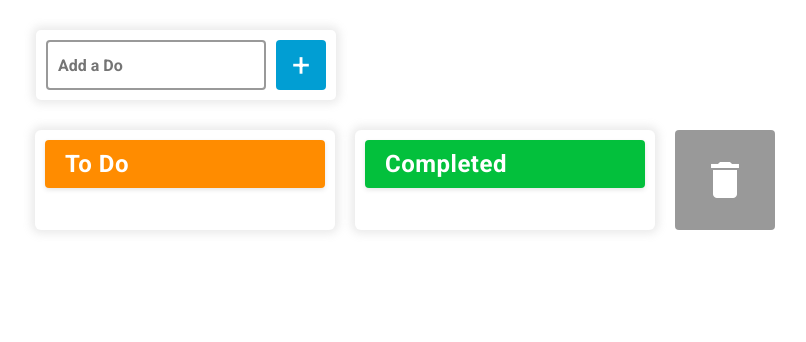
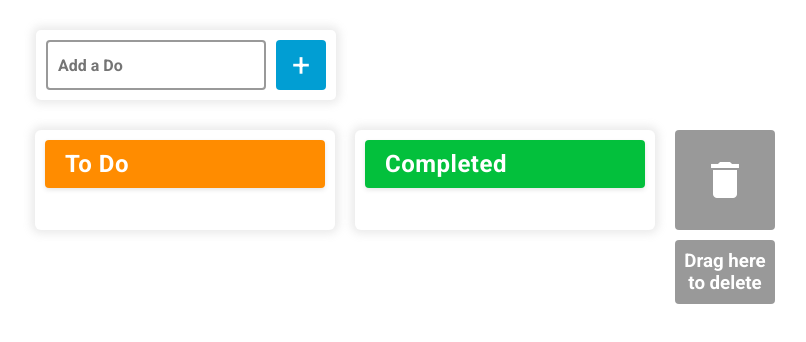
Before and after one commit to Mariraj-Krishnan/Draggable-To-Do, a plain HTML site: page index.html in a window 1280 px wide. Shown: the whole page, without its empty margins (235-1041 px from the left). Drawn offline with Linux system fonts and the light colour scheme.

Commit message:
Add files via upload

```diff
--- a/index.html
+++ b/index.html
@@ -1,17 +1,16 @@
 <!DOCTYPE html>
 <html lang="en">
+
 <head>
   <meta charset="UTF-8" />
   <meta http-equiv="X-UA-Compatible" content="IE=edge" />
   <meta name="viewport" content="width=device-width, initial-scale=1.0" />
   <title>To Do</title>
   <script src="script.js" defer></script>
-    <link
-      href="https://fonts.googleapis.com/icon?family=Material+Icons"
-      rel="stylesheet"
-    />
+  <link href="https://fonts.googleapis.com/icon?family=Material+Icons" rel="stylesheet" />
   <link rel="stylesheet" href="style.css" />
 </head>
+
 <body>
   <div class="add">
     <input type="text" placeholder="Add a Do" />
@@ -25,9 +24,11 @@
       <h2>Completed</h2>
     </div>
     <div class="icon delete material-icons">delete</div>
+    <h3 class="delete-msg">Drag here <br />to delete</h3>
   </div>
   <template>
     <p class="draggable" draggable="true"></p>
   </template>
 </body>
+
 </html>
--- a/script.js
+++ b/script.js
@@ -11,7 +11,14 @@ function drag() {
     draggable.addEventListener("dragstart", () => {
       draggable.classList.add("dragging");
     });
+    draggable.addEventListener("touchstart", () => {
+      draggable.classList.add("dragging");
+    });
     draggable.addEventListener("dragend", () => {
+      draggable.classList.remove("dragging");
+      saveTasks();
+    });
+    draggable.addEventListener("touchend", () => {
       draggable.classList.remove("dragging");
       saveTasks();
     });
--- a/style.css
+++ b/style.css
@@ -11,6 +11,7 @@ body {
   min-width: 800px;
 }
 .container {
+  position: relative;
   margin: 0 auto;
   width: fit-content;
   display: flex;
@@ -134,3 +135,16 @@ button:active {
   outline-offset: 5px;
   filter: brightness(1.1);
 }
+.delete-msg {
+  position: absolute;
+  top: 130px;
+  right: 20px;
+  width: 100px;
+  padding: 10px 0px;
+  display: flex;
+  background-color: hsl(0deg, 0%, 60%);
+  justify-content: center;
+  color: white;
+  text-align: center;
+  border-radius: 4px;
+}
```
Lines whose indentation alone changed are shown as unchanged.
